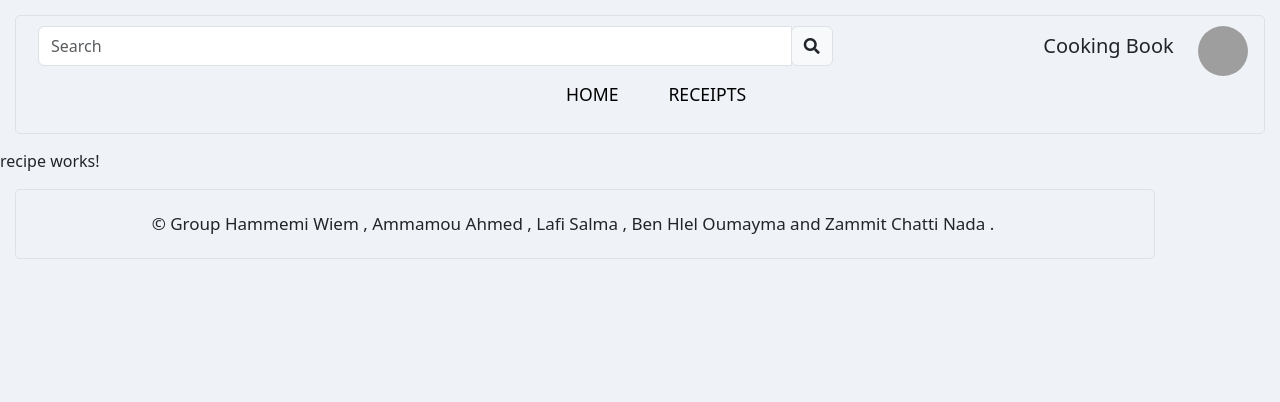
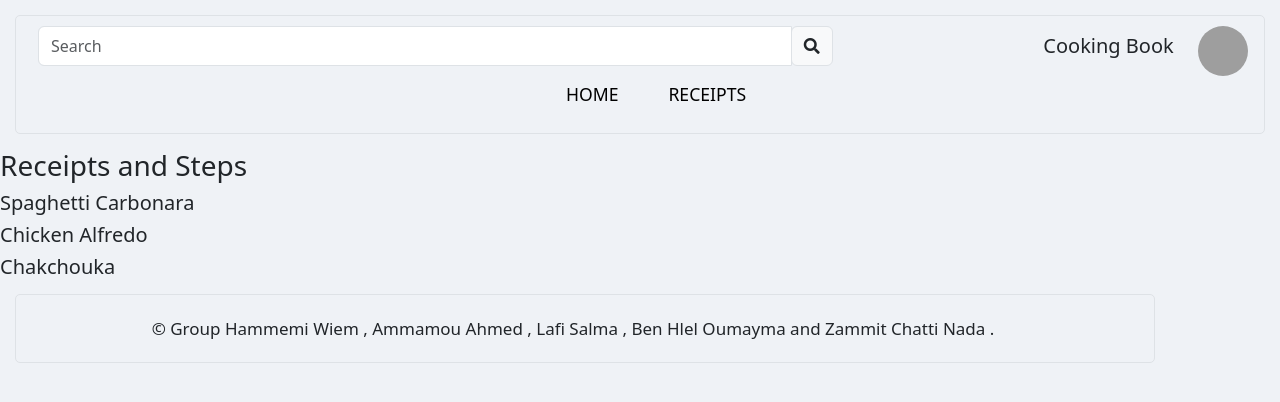
Before and after one commit to Ahmed-Amamou/CookingBook, an Angular app in the folder CookingBook/: page /recipe in a window 1280 px wide. Shown: the top 402 px of the page. Built offline with nearby package versions, Linux system fonts and the light colour scheme; grey boxes are pictures that could not be loaded.

Commit message:
adding stuff

```diff
--- a/CookingBook/src/app/recipe/recipe.component.html
+++ b/CookingBook/src/app/recipe/recipe.component.html
@@ -1 +1,3 @@
-<p>recipe works!</p>
+
+
+<app-recipes></app-recipes>
```
